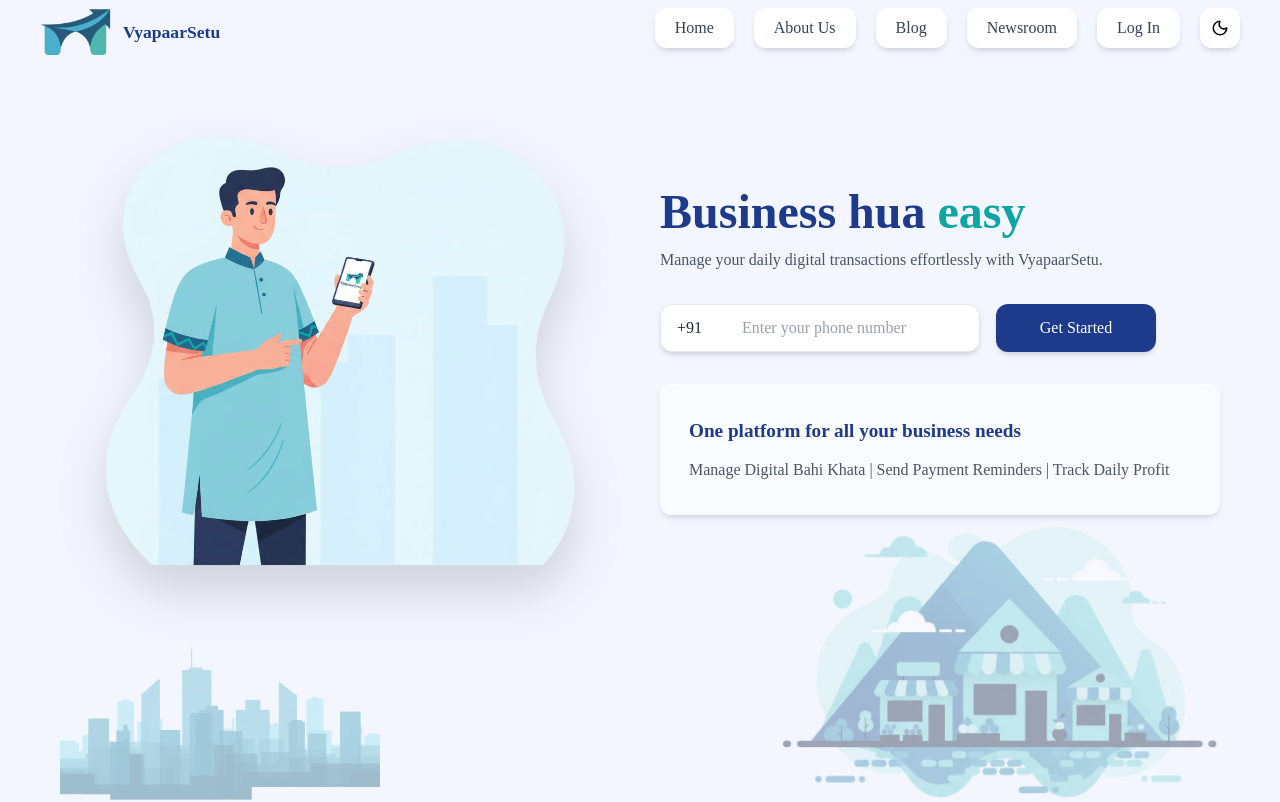
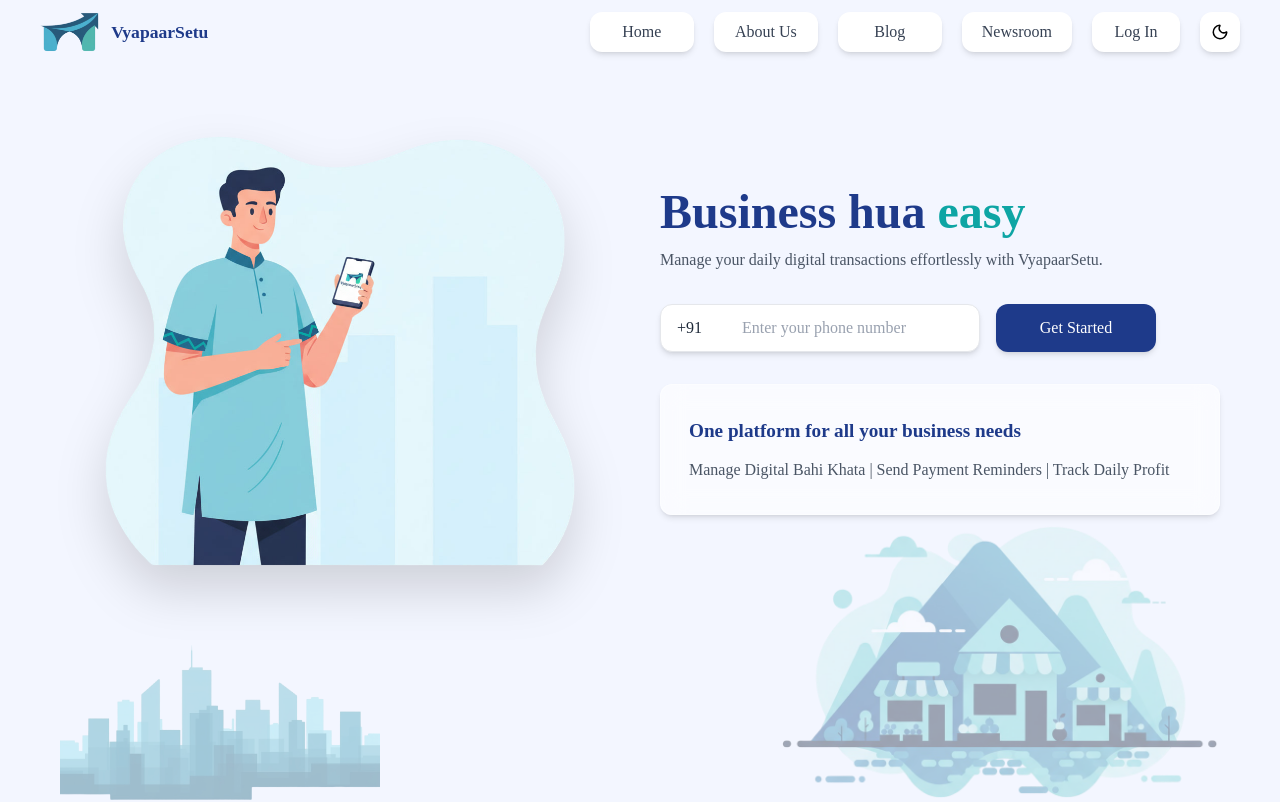
Before and after one commit to kashyapchirag/VyapaarSetu, a React (Vite) app in the folder client/: page / in a window 1280 px wide. Shown: the top 802 px of the page. Built offline with nearby package versions, Linux system fonts and the light colour scheme.

Commit message:
fixed navbar responsiveness for tablets

```diff
--- a/client/src/components/landing/Navbar.tsx
+++ b/client/src/components/landing/Navbar.tsx
@@ -13,10 +13,10 @@ const Navbar = () => {
     const list = ["Home","About Us","Blog","Newsroom"]
 
     return (
-        <nav className="z-5 fixed w-full right-0 left-0 px-10 py-1 pt-2 bg-[#F3F6FF] dark:bg-[#0F172A]">
+        <nav className="z-5 fixed w-full right-0 left-0 px-10 pb-3 pt-3 bg-[#F3F6FF] dark:bg-[#0F172A]">
             <ul className="flex justify-between h-[10%] gap-10">
                 <div className="flex justify-center items-center gap-3 text-[#1E3A8A] dark:text-[#E2E8F0] text-[1.1rem] font-extrabold">
-                    <img src="/src/assets/logo3.png" className="h-8 my-auto md:h-12" alt="VyapaarSetu-logo" />
+                    <img src="/src/assets/logo3.png" className="h-8 my-auto md:h-10" alt="VyapaarSetu-logo" />
                     <span>VyapaarSetu</span>
 
                 </div>
@@ -25,12 +25,12 @@ const Navbar = () => {
                     {
                         list.map((ele,index)=>{
                             return (
-                                <NavLink key={index} to={`/${ele.toLowerCase().replaceAll(' ','')}`} className="hidden px-5 md:flex justify-center items-center h-10 bg-white dark:bg-[#1E293B] text-gray-700 dark:text-gray-200 dark:border-[#334155] rounded-xl shadow-md hover:bg-[#1b2957] hover:text-white hover:-translate-y-0.5 transition-all duration-200 cursor-pointer">{ele}</NavLink>
+                                <NavLink key={index} to={`/${ele.toLowerCase().replaceAll(' ','')}`} className="hidden px-5 min-[850px]:flex justify-center items-center h-10 min-w-26 bg-white dark:bg-[#1E293B] text-gray-700 dark:text-gray-200 dark:border-[#334155] rounded-xl shadow-md hover:bg-[#1b2957] hover:text-white hover:-translate-y-0.5 transition-all duration-200 cursor-pointer">{ele}</NavLink>
                             )
                         })
                     }
 
-                    <button className="px-5 flex justify-center items-center h-10 bg-white dark:bg-[#1E293B] text-gray-700 dark:text-gray-200  dark:border-[#334155] rounded-xl shadow-md hover:bg-[#1b2957] hover:text-white hover:-translate-y-0.5 transition-all duration-200 cursor-pointer">Log In</button>
+                    <button className="px-5 flex justify-center items-center h-10 bg-white dark:bg-[#1E293B] text-gray-700 dark:text-gray-200 min-w-22 dark:border-[#334155] rounded-xl shadow-md hover:bg-[#1b2957] hover:text-white hover:-translate-y-0.5 transition-all duration-200 cursor-pointer">Log In</button>
 
                     <button onClick={handleTheme} className="w-10 h-10 flex items-center justify-center bg-white dark:bg-[#1E293B] dark:text-white rounded-xl shadow-md transition-all hover:-translate-y-0.5 transition-all duration-200 cursor-pointer">
                         {darkMode? <Sun size={18} /> : <Moon size={18} />}
```
